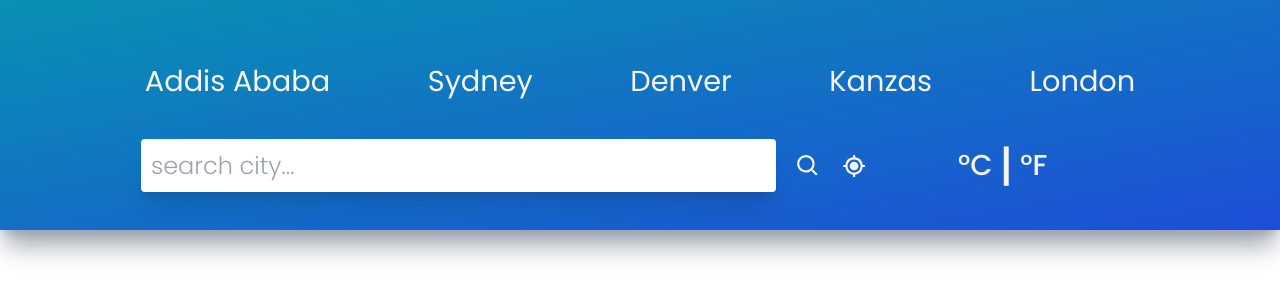
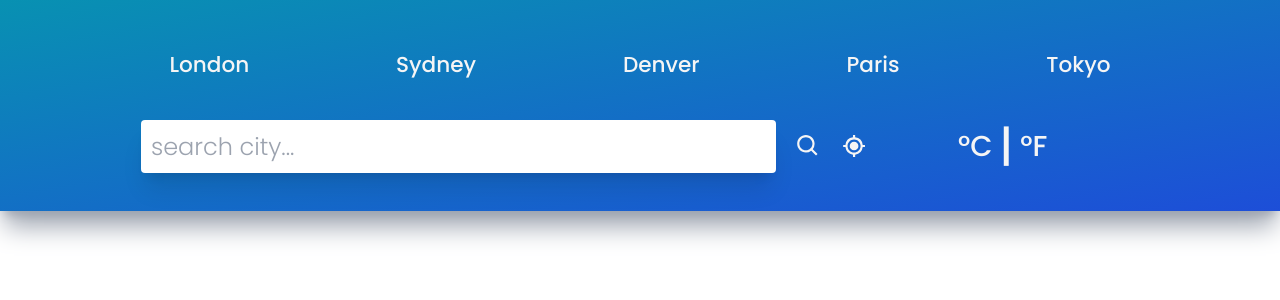
Before and after one commit to mc-solo/weather, a React (Vite) app: page / in a window 1280 px wide. Shown: the top 300 px of the page. Built offline with nearby package versions, Linux system fonts and the light colour scheme; no server answers.

Commit message:
mess with the api key, now iss broken and i actually dont know what to do at this point

```diff
--- a/src/App.jsx
+++ b/src/App.jsx
@@ -27,14 +27,14 @@ const App = () => {
 
   return (
     <div className="mx-auto max-w-screen-2xl min-w-full  py-2 px-20 bg-gradient-to-br shadow-xl shadow-gray-400 from-cyan-600 to-blue-700 text-2xl">
-      <TopButtons />
+      <TopButtons setQuery={setQuery} />
       <Inputs />
       {weather && (
         <>
           <TimeAndLocation weather={weather} />
           <TempAndDetails weather={weather} />
-          <Forecast />
-          <Forecast />
+          <Forecast title="3 hour step forecast" data={weather.hourly} />
+          <Forecast title="daily forecast" data={weather.daily} />
         </>
       )}
     </div>
--- a/src/components/Forecast.jsx
+++ b/src/components/Forecast.jsx
@@ -1,35 +1,28 @@
-const Forecast = () => {
-
-    const data = [1, 2, 3, 4, 5]
+const Forecast = ({ title, data }) => {
   return (
     <div>
       <div className="flex items-center justify-start mt-6">
-                <p className=" font-medium uppercase ">3 hour step forecast</p>
+        <p className=" font-medium uppercase ">{title}</p>
       </div>
       <hr className="my-1" />
 
       <div className="flex items-center justify-between">
-                {data.map((data, index) => (
+        {data.map((d, index) => (
           <div
             key={index}
-                        className="flex flex-col items-center justify-center">
+            className="flex flex-col items-center justify-center"
+          >
+            <p className="font-light text-sm">{d.title} </p>
+            <img src={d.icon} alt="weather icon" className="w-12  my-1" />
 
-                        <p className="font-light text-sm">Fri </p>
-                        <img
-                            src="http://openweathermap.org/img/wn/01d@2x.png"
-                            alt="weather icon"
-                            className="w-12  my-1"
-                        />
-
-                        <p className="font-medium">47°</p>
+            <p className="font-medium">`${d.temp.toFixed()}°</p>
           </div>
         ))}
       </div>
     </div>
-    )
-}
+  );
+};
 
-export default Forecast
-
+export default Forecast;
 
 // 60c0433e154c073b08503076cdc2b0da
--- a/src/components/TopButtons.jsx
+++ b/src/components/TopButtons.jsx
@@ -1,16 +1,40 @@
-import React from 'react'
+import React from "react";
 
-const TopButtons = () => {
-    return (
-        <nav className='flex flex-wrap items-center justify-around my-6'>
-            <button className='btn'>Addis Ababa</button>
-            <button className='btn'>Sydney</button>
-            <button className='btn'>Denver</button>
-            <button className='btn'>Kanzas</button>
-            <button className='btn'>London</button>
+const TopButtons = ({ setQuery }) => {
+  const cities = [
+    {
+      id: 1,
+      name: "London",
+    },
+    {
+      id: 2,
+      name: "Sydney",
+    },
+    {
+      id: 3,
+      name: "Denver",
+    },
+    {
+      id: 4,
+      name: "Paris",
+    },
+    {
+      id: 5,
+      name: "Tokyo",
+    },
+  ];
+  return (
+    <div className="flex items-center justify-around my-6">
+      {cities.map((city) => (
+        <button
+          key={city.id}
+          className="text-lg font-medium hover:bg-gray-700/20 px-3 py-2 rounded-md transition ease-in"
+        >
+          {city.name}
+        </button>
+      ))}
+    </div>
+  );
+};
 
-        </nav>
-    )
-}
-
-export default TopButtons
+export default TopButtons;
--- a/src/services/weatherService.js
+++ b/src/services/weatherService.js
@@ -1,6 +1,10 @@
 import { DateTime } from "luxon";
 
-const API_KEY = "ed112f7181ebe59d3a142537b17b41db";
+// 60c0433e154c073b08503076cdc2b0da   =old
+// 36004bba72f48a6b86850169b3c3844d   =new[1]
+// 6665a23b9af49c2abcb63a6e60168582   =new[default]
+
+const API_KEY = "60c0433e154c073b08503076cdc2b0da";
 const BASE_URL = "https://api.openweathermap.org/data/2.5/";
 
 const getWeatherData = async (infoType, searchParams) => {
```
Lines whose indentation alone changed are shown as unchanged.
